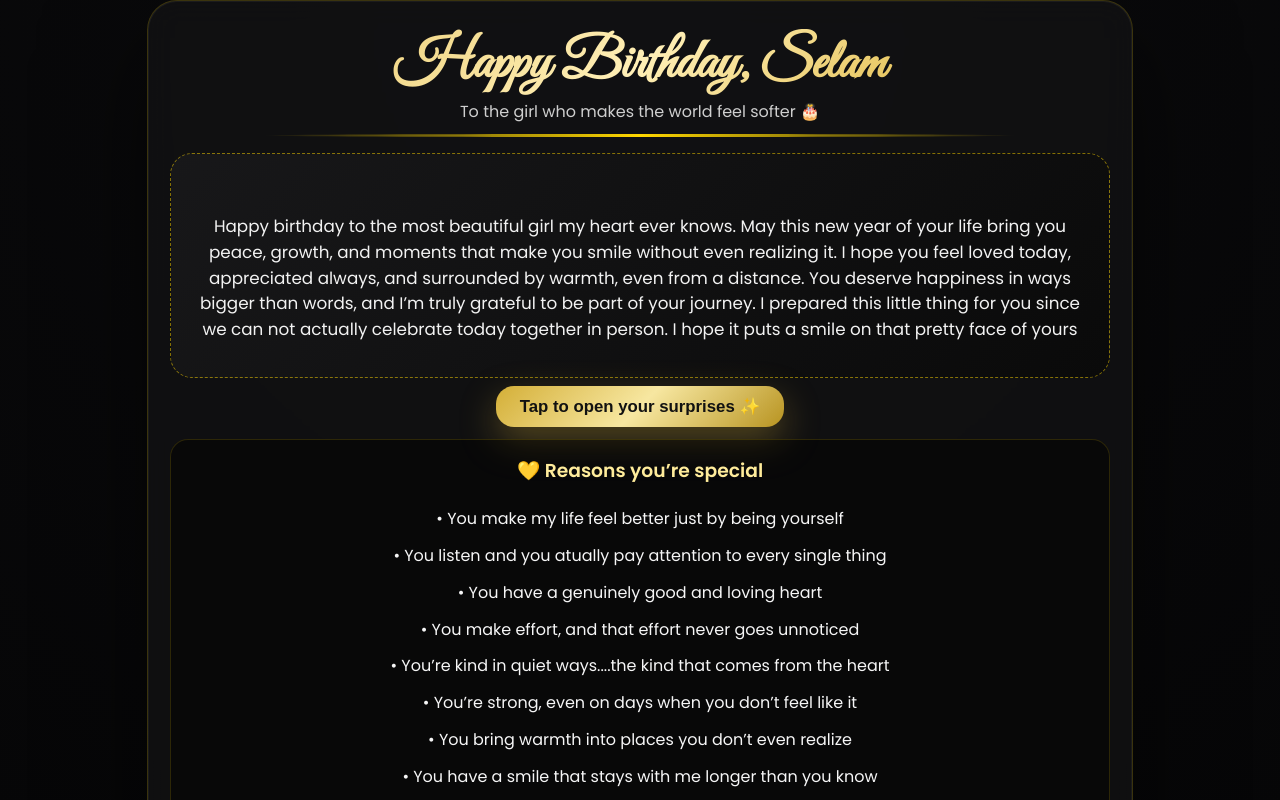
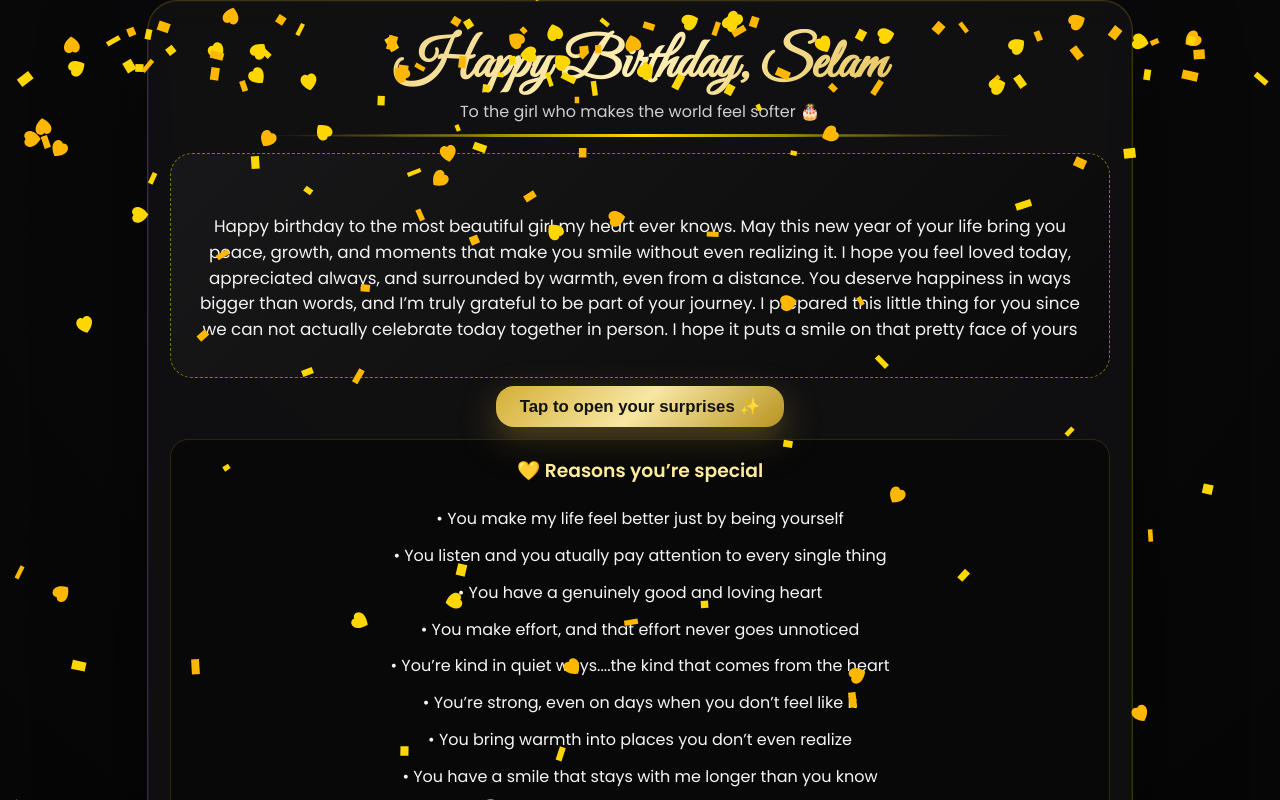
Before and after one commit to Filimonassefa/SelamBD, a plain HTML site: page index.html in a window 1280 px wide. Both pictures are taken after a click on the button "Tap to open your surprises ✨". Shown: the top 800 px of the page. Drawn offline with Linux system fonts and the light colour scheme.

Commit message:
index.html

```diff
--- a/index.html
+++ b/index.html
@@ -96,10 +96,26 @@
   .section h3{margin:4px 0 6px;font-weight:600;color:#ffec9b;text-align:center;}
   .hidden{display:none; animation:fadeIn .5s ease forwards;}
   @keyframes fadeIn{from{opacity:0;transform:translateY(10px);}to{opacity:1;transform:translateY(0);}}
+
+
+
+#confetti-canvas {
+  position: fixed;
+  top: 0;
+  left: 0;
+  width: 100%;
+  height: 100%;
+  pointer-events: none;
+  z-index: 9999;
+}
+
+
 </style>
 </head>
 <body>
-<audio id="bgm" src="https://www.youtube.com/embed/-E5ovOA9VM8?autoplay=1"></audio>
+<audio id="bgMusic" loop>
+  <source src="bgmusic.m4a" type="audio/mpeg">
+  </audio>
 
 <div class="lux-card">
   <div class="header">
@@ -177,6 +193,8 @@ To respect you, support you, and celebrate you. Not just today, but always.</p>
   </div>
 </div>
 
+<canvas id="confetti-canvas"></canvas>
+
 <script>
 function reveal(){
   document.getElementById('sec1').style.display='block';
@@ -185,6 +203,101 @@ function reveal(){
   document.getElementById('sec4').style.display='block';
   document.getElementById('bgm').play().catch(()=>{});
 }
+
+
+
+const canvas = document.getElementById("confetti-canvas");
+const ctx = canvas.getContext("2d");
+
+canvas.width = window.innerWidth;
+canvas.height = window.innerHeight;
+
+let particles = [];
+let animationId;
+
+function createParticles(count, burst = false) {
+  for (let i = 0; i < count; i++) {
+    particles.push({
+      x: Math.random() * canvas.width,
+      y: burst ? canvas.height / 2 : -20,
+      w: Math.random() * 6 + 4,
+      h: Math.random() * 10 + 6,
+      vx: burst ? (Math.random() - 0.5) * 8 : (Math.random() - 0.5),
+      vy: burst ? (Math.random() - 0.5) * 8 : Math.random() * 0.6 + 0.3,
+      rotation: Math.random() * 360,
+      rotationSpeed: (Math.random() - 0.5) * 4,
+      color: ["#FFD700", "#FFB700"][Math.floor(Math.random() * 2)],
+      type: Math.random() > 0.7 ? "heart" : "paper"
+    });
+  }
+}
+
+function drawParticle(p) {
+  ctx.save();
+  ctx.translate(p.x, p.y);
+  ctx.rotate(p.rotation * Math.PI / 180);
+  ctx.fillStyle = p.color;
+
+  if (p.type === "heart") {
+    ctx.beginPath();
+    ctx.moveTo(0, -5);
+    ctx.bezierCurveTo(-5, -10, -15, 0, 0, 10);
+    ctx.bezierCurveTo(15, 0, 5, -10, 0, -5);
+    ctx.fill();
+  } else {
+    ctx.fillRect(-p.w / 2, -p.h / 2, p.w, p.h);
+  }
+
+  ctx.restore();
+}
+
+function updateParticles() {
+  ctx.clearRect(0, 0, canvas.width, canvas.height);
+
+  particles.forEach(p => {
+    p.x += p.vx;
+    p.y += p.vy;
+    p.rotation += p.rotationSpeed;
+
+    if (p.y > canvas.height + 20) {
+      p.y = -20;
+      p.x = Math.random() * canvas.width;
+    }
+
+    drawParticle(p);
+  });
+
+  animationId = requestAnimationFrame(updateParticles);
+}
+
+function startRomanticConfetti() {
+  particles = [];
+
+  // Initial burst
+  createParticles(120, true);
+  updateParticles();
+
+  // Soft falling confetti after burst
+  setTimeout(() => {
+    createParticles(80, false);
+  }, 800);
+
+  }
+
+
+
+const buttons = document.querySelectorAll(".btn");
+const music = document.getElementById("bgMusic");
+
+buttons.forEach(btn => {
+  btn.addEventListener("click", () => {
+    music.play().catch(() => {});
+    startRomanticConfetti();
+  });
+});
+
+
 </script>
+
 </body>
 </html>
```
